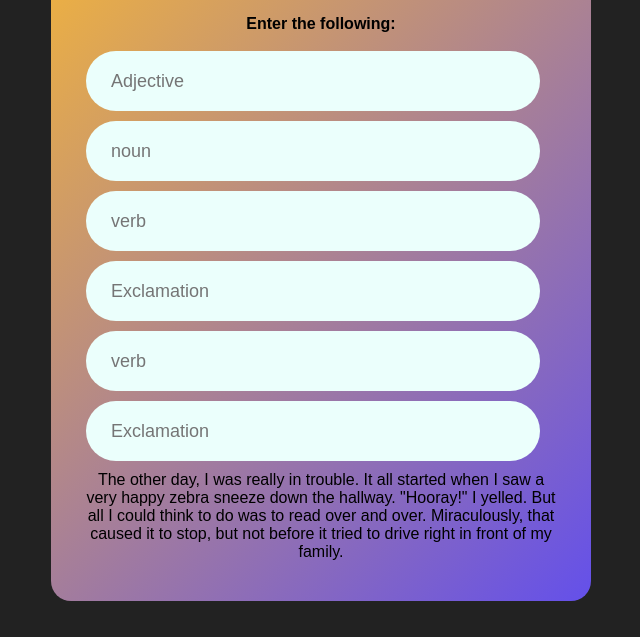
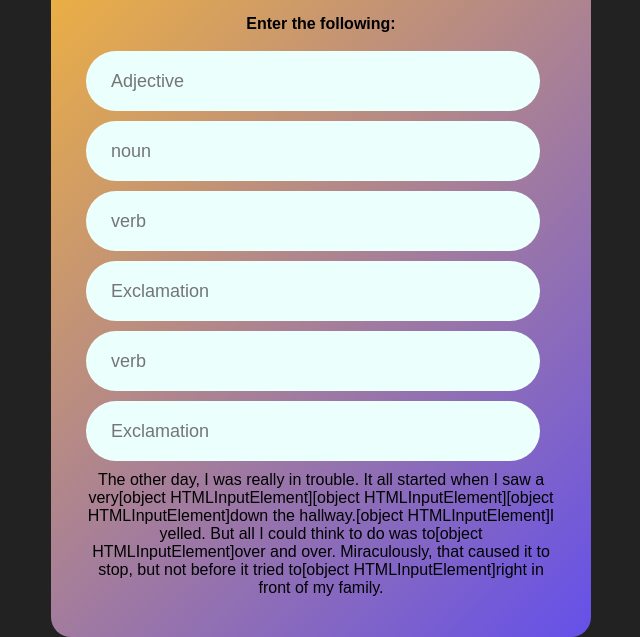
Before and after one commit to Dungasamsungo/Clever-Stories, a plain HTML site: page index.html in a window 1280 px wide. Shown: the part 193-830 px from the top of the page, without its empty margins (319-959 px from the left). Before the commit the page ends 800 px from the top, so only its background shows below. Drawn offline with Linux system fonts and the light colour scheme.

Commit message:
started the javascript

```diff
--- a/index.html
+++ b/index.html
@@ -3,7 +3,7 @@
 <head>
     <meta charset="UTF-8">
     <meta name="viewport" content="width=device-width, initial-scale=1.0">
-    <title>Weather App</title>
+    <title>Story time</title>
     <link rel="stylesheet" href="style.css">
 </head>
 <body>
@@ -36,14 +36,10 @@
             <input type="text" placeholder="Exclamation" spellcheck="false" id="verb2">
        </div>
 
-       <p id="story">The other day, I was really in trouble. It all started when I saw a very
-        happy zebra sneeze down the hallway. "Hooray!" I yelled. But all
-        I could think to do was to read over and over. Miraculously,
-        that caused it to stop, but not before it tried to drive
-        right in front of my family. </p>
+       <p id="story">Story.............. </p>
 
 
     </div>
-
+    <script src="main.js"></script>
 </body>
 </html>
--- /dev/null
+++ b/main.js
@@ -0,0 +1,13 @@
+let adjective = document.getElementById('Adjective');
+let noun = document.getElementById('noun');
+let verb = document.getElementById('verb');
+let Exclamation = document.getElementById('Exclamation');
+let verb1 = document.getElementById('verb1');
+let verb2 = document.getElementById('verb2')
+
+document.getElementById('story').innerHTML =
+ "The other day, I was really in trouble. It all started when I saw a very"
+  + adjective + noun + verb  + "down the hallway." + Exclamation +
+  "I yelled. But all I could think to do was to" +
+   verb1 + "over and over. Miraculously, that caused it to stop, but not before it tried to" +
+    verb2 + "right in front of my family."
```
